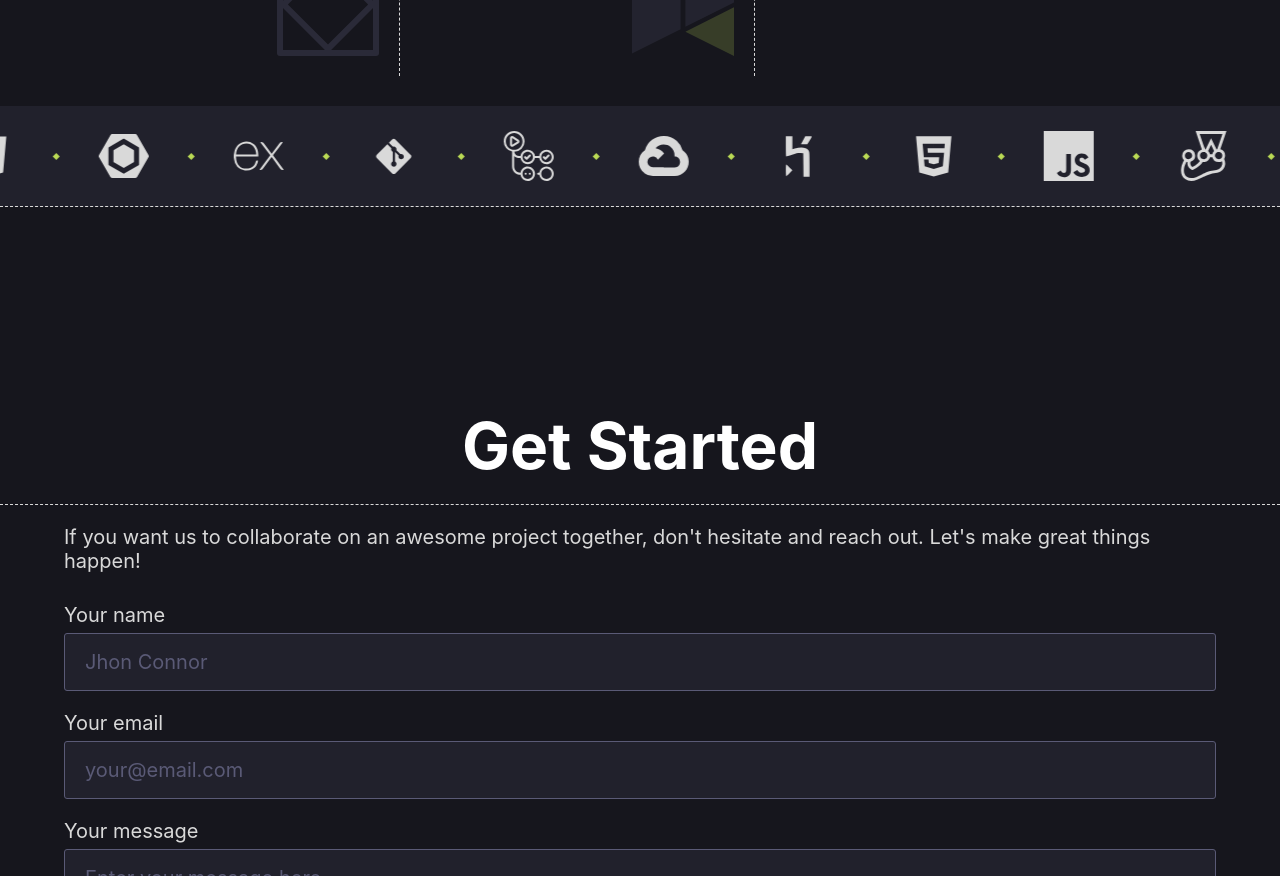
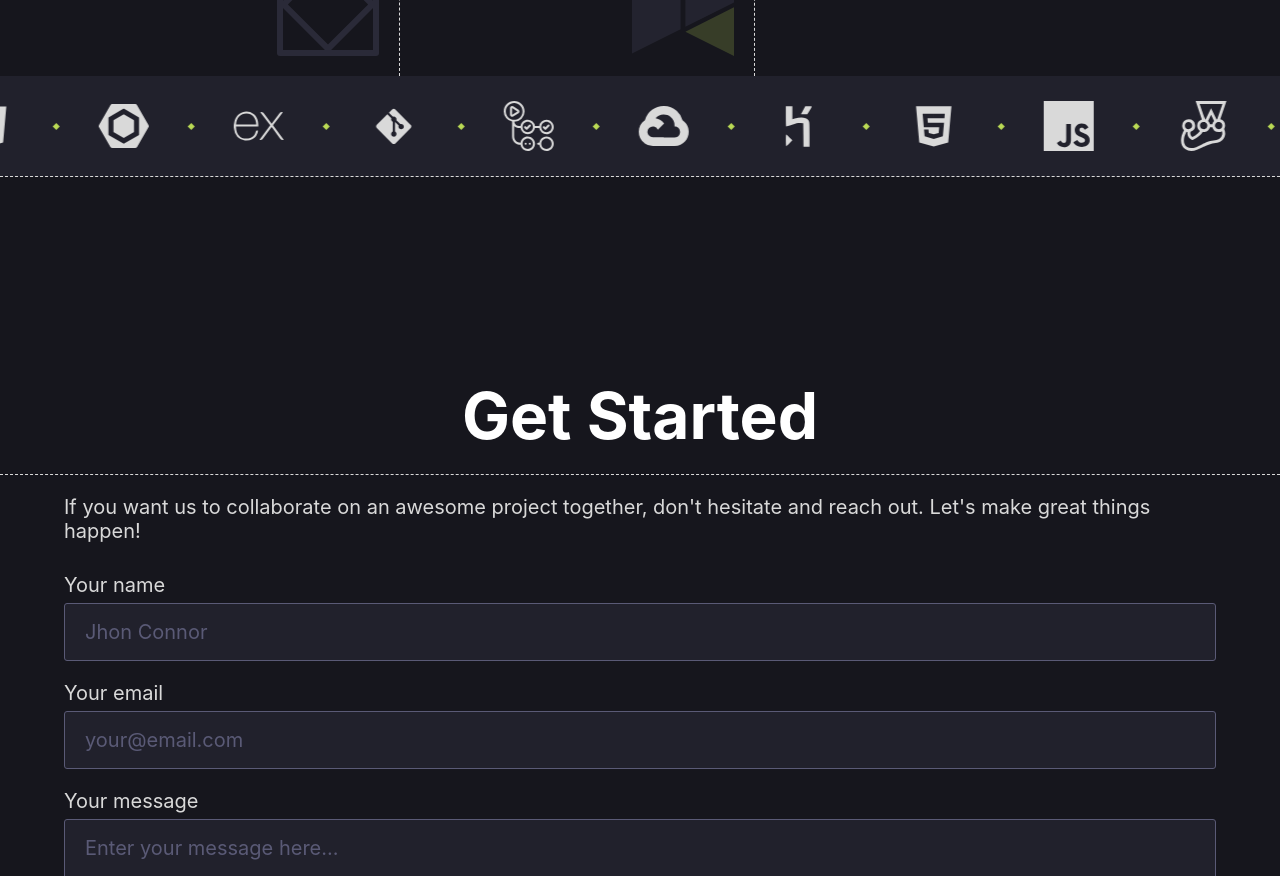
Before and after one commit to rpire/portfolio, a website built with Vite: page index.html in a window 1280 px wide. Shown: the part 3746-4622 px from the top of the page. Built offline with nearby package versions, Linux system fonts and the light colour scheme.

Commit message:
Remove the margin top from carousel for medium screens

```diff
--- a/src/assets/sass/styles/_carousel.scss
+++ b/src/assets/sass/styles/_carousel.scss
@@ -38,3 +38,9 @@
     translate: -50% 0;
   }
 }
+
+@include media(768px) {
+  .carousel-frame {
+    margin-top: 0;
+  }
+}
```
